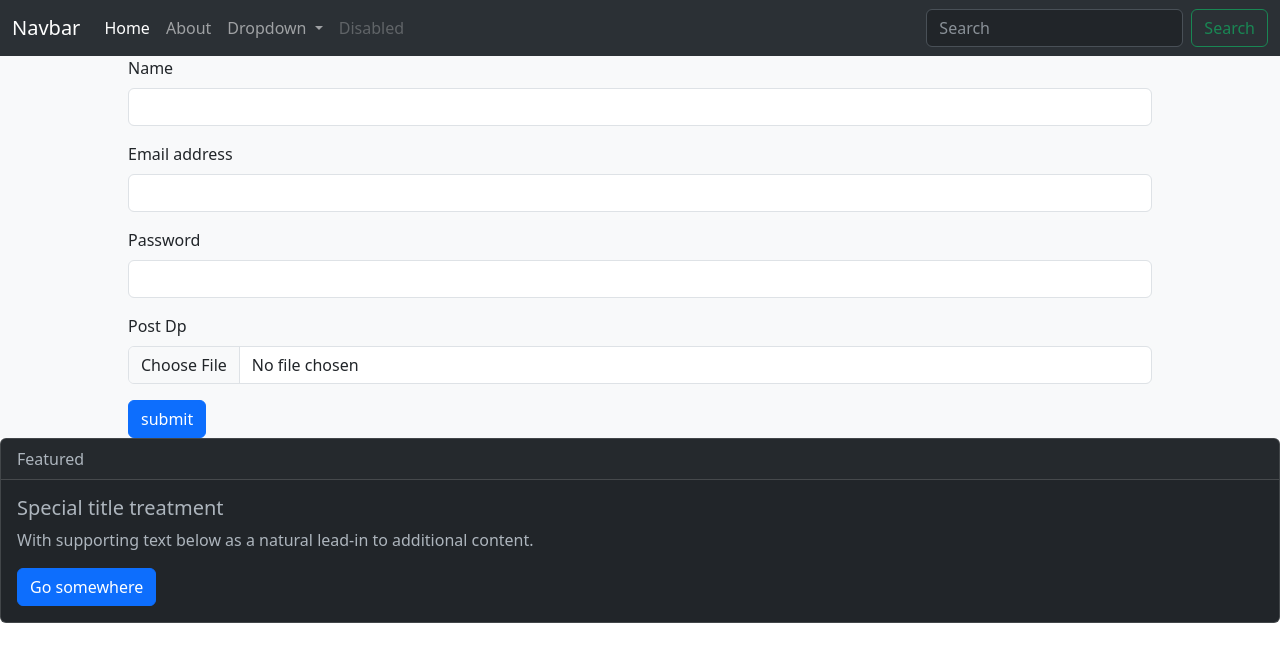
After one commit to vivekbajpai33/word, a Django app: page /customer/ in a window 1280 px wide. The commit adds this page. Shown: the top 662 px of the page. Run offline with Django 4.2, Linux system fonts and the light colour scheme.

Commit message:
initial commit

```diff
--- a/Word/urls.py
+++ b/Word/urls.py
@@ -20,12 +20,14 @@ from . import views
 from django.conf import settings
 from django.conf.urls.static import static
 from .views import MyView
+from .views import ContactVeiw
 
 urlpatterns = [
     path('admin/', admin.site.urls),
     path('',views.home,name='home'),
     path('contact/', MyView.as_view(), name='my-view'),
     path('contact-us/',views.contactus,name='contact-us'),
+    path('customer/',ContactVeiw.as_view(),name='cutomer')
 
 ]
 
--- a/Word/views.py
+++ b/Word/views.py
@@ -1,10 +1,11 @@
-from django.http import HttpResponse
 from django.shortcuts import render
 from django.views import View
 from .form import userform
+from customuser.models import user
 
 def home(request):
     return render(request,"index.html")
+
 
 def contactus(reuest):
     ouruser = userform()
@@ -18,11 +19,38 @@ def contactus(reuest):
     return render(reuest,'sec-contact.html',di)
 
 
-# class ContactVeiw(TemplateView):
-#     template_name = "contact.html"
+class ContactVeiw(View):
+
+    def soem(self,request):
+        if request.method == 'get':
+            data  = user.objects.all()
+        return render(request,'customer.html',data)
+
+    def get(self, request):
+            return render(request,'customer.html')
+
+    def post(self,request):
+         if request.method == 'POST':
+              username = request.POST.get('username')
+              useremail = request.POST.get('useremail')
+              userdp = request.FILES['userdp']
+              userpassword = request.POST.get('userpassword')
+              print('userdp', userdp)
+
+              data = user.objects.create(name=username,email= useremail,dp=userdp,password= userpassword)
+              data #.save()
+
+              return render(request,'customer.html')
+
+
+
+
+
 
 class MyView(View):
     def get(self, request):
         # Logic for GET request
-        data = {'name': 'John Doe'}
+        data = {
+            'name': 'John Doe'
+            }
         return render(request, 'contact.html', data)
--- a/customuser/models.py
+++ b/customuser/models.py
@@ -12,7 +12,7 @@ from django.db import models
 class user(models.Model):
     name = models.CharField(max_length=60)
     email = models.CharField(max_length=70,blank=True)
-    dp = models.FileField(upload_to="name/")
+    dp = models.FileField(upload_to="custom")
     password = models.CharField(max_length=100,default='',unique=True)
 
 
--- /dev/null
+++ b/templates/customer.html
@@ -0,0 +1,65 @@
+{% extends 'base.html' %}
+
+{% block content %}
+
+<section>
+    <div class="bg-light">
+        <div>
+            <div class="wd">
+                <form onsubmit="return error()" method='post' role="form" enctype="multipart/form-data">
+                    {% csrf_token %}
+                    <div class="mb-3">
+                        <label for="exampleInputEmail1" class="form-label" id="">Name</label>
+                        <input type="text" class="form-control" name="username" id="exampleInputName" aria-describedby="emailHelp">
+                        <p id="nameerror"></p>
+                      </div>
+                    <div class="mb-3">
+                      <label for="exampleInputEmail1" class="form-label" id="">Email address</label>
+                      <input type="email" class="form-control" name="useremail" id="exampleInputEmail1" aria-describedby="emailHelp">
+                      <p id="emailerror"></p>
+                    </div>
+                    <div class="mb-3">
+                      <label for="exampleInputPassword1" class="form-label">Password</label>
+                      <input type="password" class="form-control" name="userpassword" id="exampleInputPassword1">
+                      <p id="passworderror"></p>
+                    </div>
+                    <div class="mb-3">
+                        <label for="exampleInputPassword1" class="form-label">Post Dp</label>
+                        <input type="file" class="form-control" name="userdp" id="dp">
+                        <p id="passworderror"></p>
+                      </div>
+                    <input type="submit" value="submit" class="btn btn-primary">
+                  </form>
+            </div>
+        </div>
+    </div>
+</section>
+
+
+<script type="text/javascript">
+    function error() {
+        var name = document.getElementById("exampleInputName").value;
+        var email = document.getElementById("exampleInputEmail1").value;
+        var password = document.getElementById("exampleInputPassword1").value;
+
+        if (name == ""){
+           document.getElementById("nameerror").innerHTML = "Plz enter name";
+           return false;
+        }
+
+        if (email == ""){
+            document.getElementById("emailerror").innerHTML = "plz enter email";
+            return false;
+        }
+
+        if (password == ""){
+            document.getElementById("passworderror").innerHTML = "plz enter password";
+            return false;
+        }
+
+
+
+    }
+</script>
+
+{% endblock content %}
```
Also changed, not shown: templates/contact.html (+5 -2 lines), customuser/migrations/0002_user_password_alter_user_email.py (added), db.sqlite3, media/custom/dg-field3.PNG (added), media/custom/dg-field3_49FrE18.PNG (added), media/custom/dg-field3_Zw3DpgI.PNG (added), media/custom/dg-field3_oaHDl04.PNG (added).
